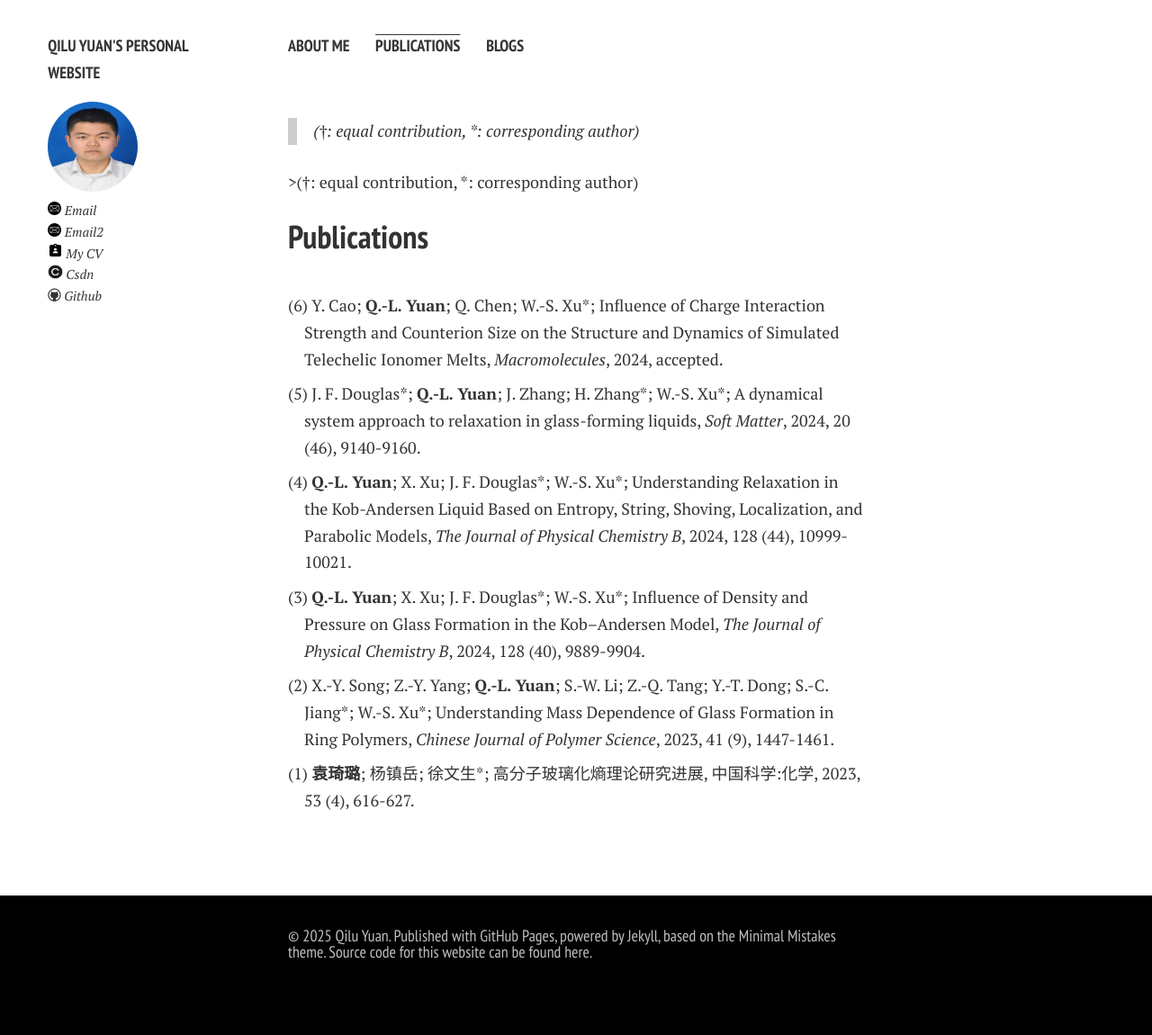
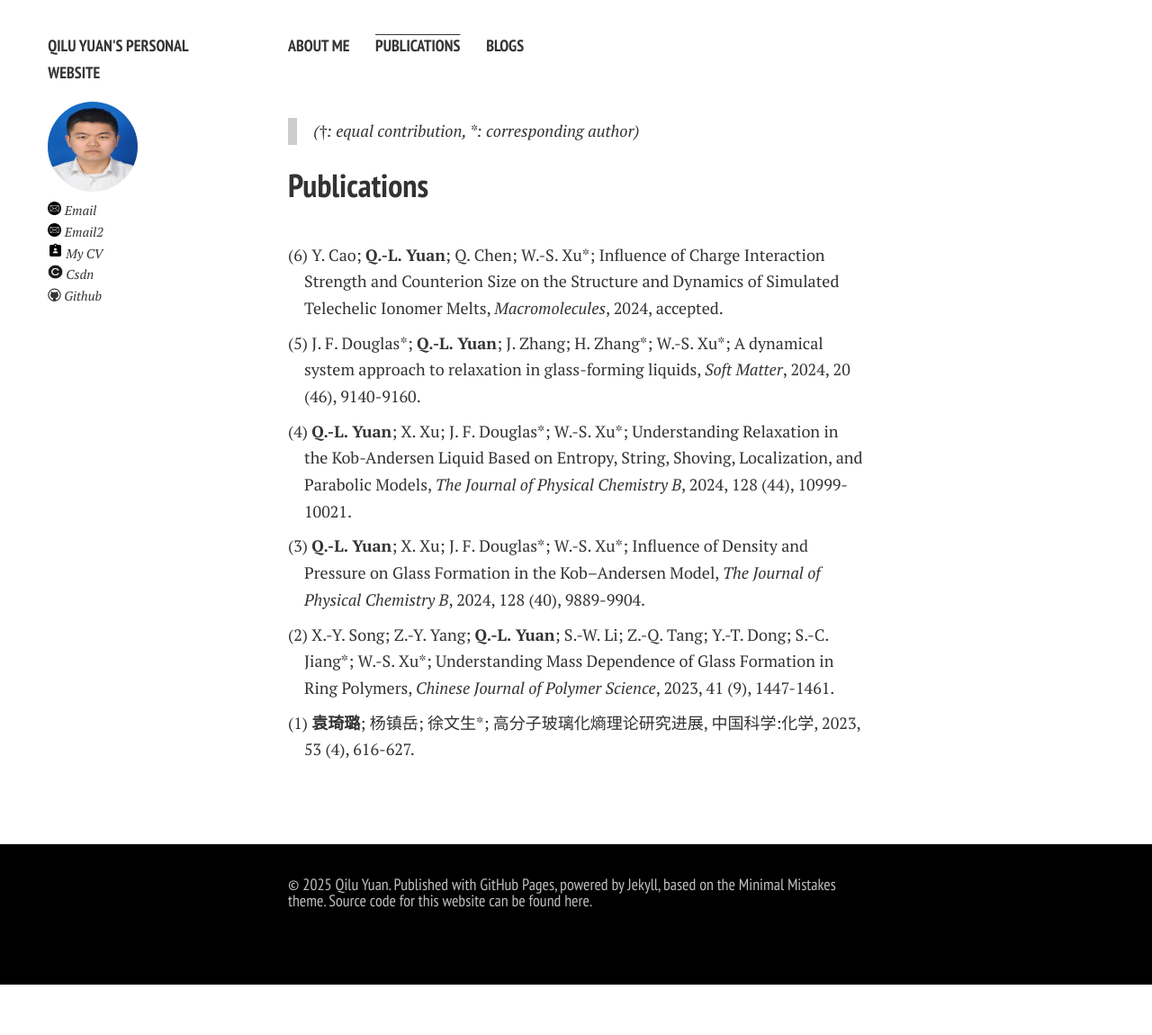
Before and after one commit to Qilu-Yuan/Qilu-Yuan.github.io, a Jekyll site: the page built from publications.md, in a window 1280 px wide. Shown: the whole page at 90% size. Built offline with Jekyll 4.4.1, drawn with Linux system fonts in a browser that asks for light colours; nearby versions of some CDN libraries; comment, search, counter and statistics services are not loaded; a style sheet for code colours, icons or effects is not loaded; after the commit the page ends 1094 px from its top, so only the background shows below that.

Commit message:
Update publications.md

```diff
--- a/publications.md
+++ b/publications.md
@@ -29,8 +29,6 @@ title: Publications
 </head>
 <body>
 
-  <p>>(†: equal contribution, *: corresponding author)</p>
-
   <h2>Publications</h2>
 
   <br>
```
